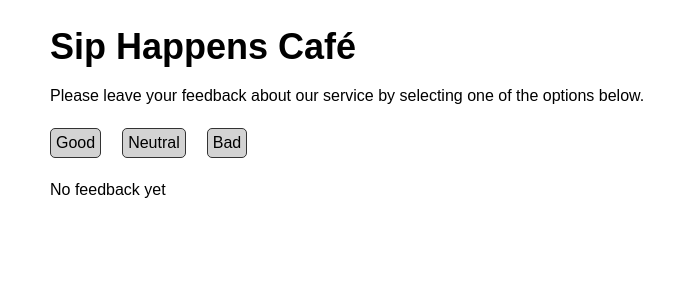
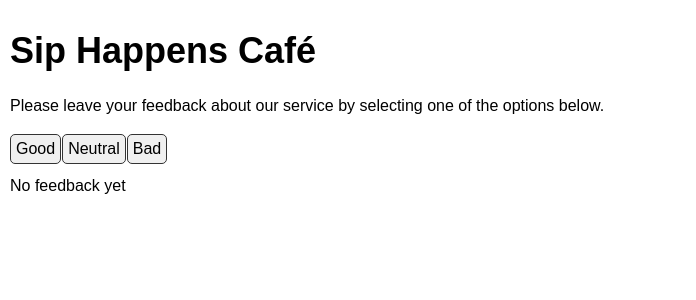
Before and after one commit to ValeriiaSeliverstova/goit-neo-react-hw-module2, a React (Vite) app: page / in a window 1280 px wide. Shown: the top 300 px of the page, without its empty margins (0-696 px from the left). Built offline with nearby package versions, Linux system fonts and the light colour scheme.

Commit message:
chore: fix styles

```diff
--- a/src/Options.module.css
+++ b/src/Options.module.css
@@ -10,5 +10,5 @@
   font-size: 16px;
   border: 1px solid #333;
   border-radius: 5px;
-  background-color: #d3d3d3;
+  background-color: #f0f0f0;
 }
--- a/src/index.css
+++ b/src/index.css
@@ -1,8 +1,5 @@
 /* CSS Reset */
-
-*,
-*::before,
-*::after {
+body {
   margin: 10px;
   padding: 0;
   box-sizing: border-box;
```
